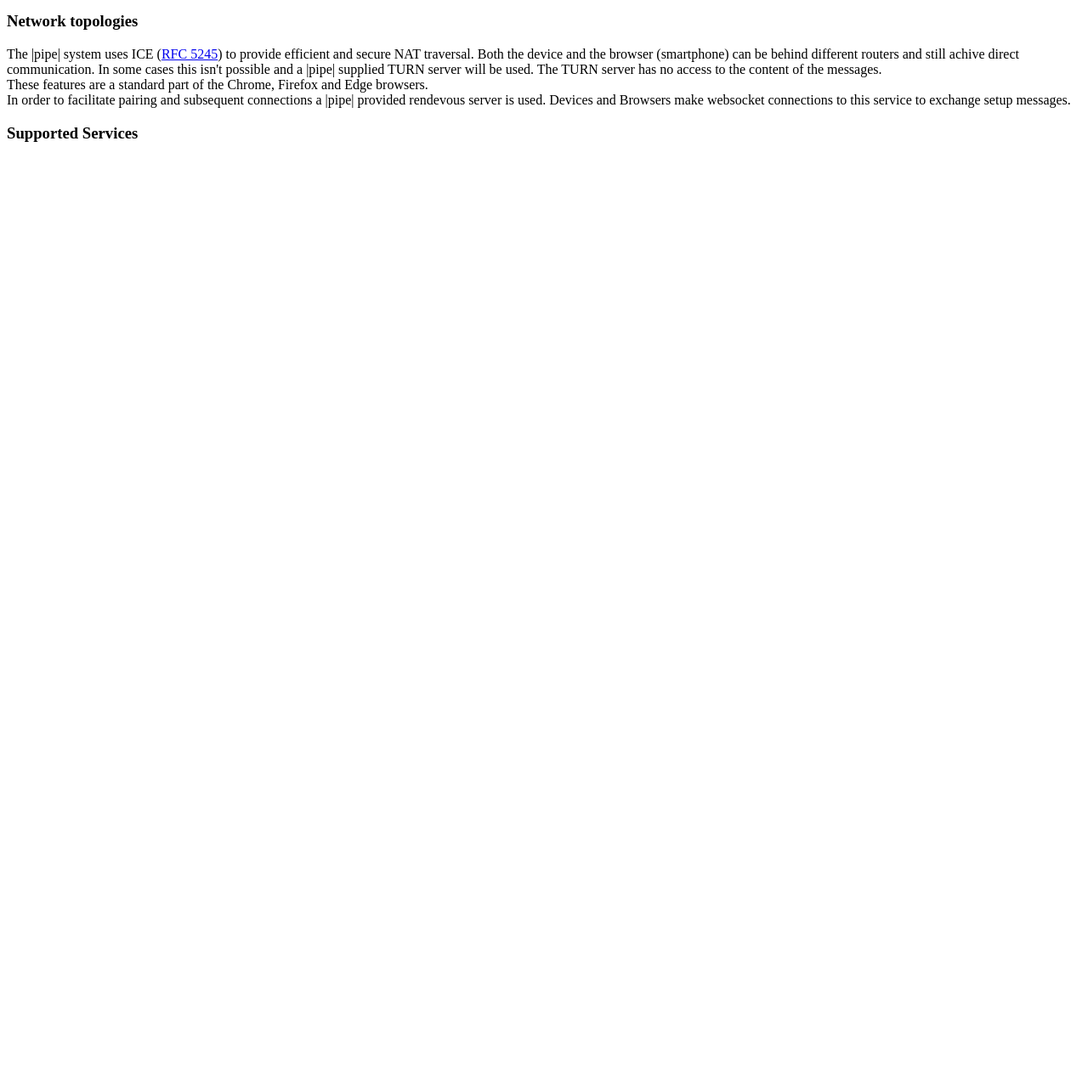
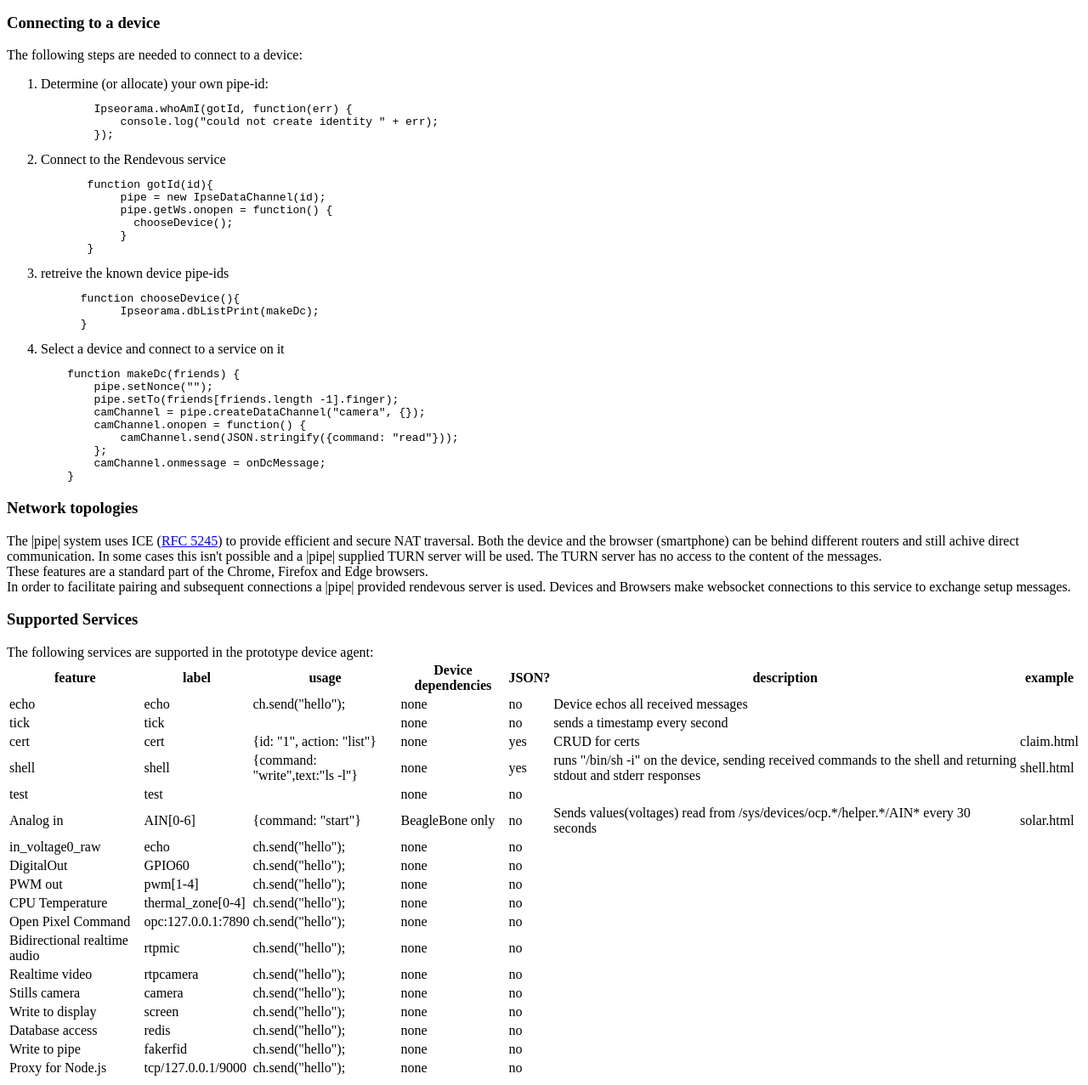
Before and after one commit to steely-glint/PipeApiDocs, a plain HTML site: page docs/index.html in a window 1280 px wide. Shown: the part 1200-2477 px from the top of the page at 85% size. Before the commit the page ends 1386 px from the top, so only its background shows below. Drawn offline with Linux system fonts and the light colour scheme.

Commit message:
added docs

```diff
--- a/docs/index.html
+++ b/docs/index.html
@@ -27,7 +27,8 @@ Conceptually it can be thought of as a point-to-point VPN, however
 the connections terminate <em>inside</em> the user's browser so
 are only available to that page - not to other apps on the same device.
 
-<h3>Web API<h3>
+<h3>Web API</h3>
+<p><em>NOTE: This API is in Beta- the names and functionality may change. Specifically we expect to replace the Ipse name with Pipe before launch</em></p>
 Each service offered by the IoT device is exposed with a websocket-like interface that will be familiar to web-developers. Each service is accessed by name e.g.:
 <pre>
         var camChannel = pipe.createDataChannel("camera", {});
@@ -59,6 +60,48 @@ The |pipe| system facilitates a secure key-exchange between the device and the u
 <br/>
 Any subsequent incomming connection requests to the device are ignored unless they use the Master's public key. Connections that pass this test can then access the device's services .
 
+<h3>Connecting to a device</h3>
+The following steps are needed to connect to a device:
+<ol>
+<li>Determine (or allocate) your own pipe-id:
+<pre>
+        Ipseorama.whoAmI(gotId, function(err) {
+            console.log("could not create identity " + err);
+        });
+</pre>
+</li>
+<li>Connect to the Rendevous service
+<pre>
+       function gotId(id){
+            pipe = new IpseDataChannel(id);
+            pipe.getWs.onopen = function() {
+              chooseDevice();
+            }
+       }
+</pre>
+</li>
+<li>retreive the known device pipe-ids
+<pre>
+      function chooseDevice(){
+            Ipseorama.dbListPrint(makeDc);
+      }
+</pre>
+</li>
+<li>Select a device and connect to a service on it
+<pre>
+    function makeDc(friends) {
+        pipe.setNonce("");
+        pipe.setTo(friends[friends.length -1].finger);
+        camChannel = pipe.createDataChannel("camera", {});
+        camChannel.onopen = function() {
+            camChannel.send(JSON.stringify({command: "read"}));
+        };
+        camChannel.onmessage = onDcMessage;
+    }
+</pre>
+</li>
+</ol>
+
 <h3>Network topologies</h3>
 The |pipe| system uses ICE (<a href="https://datatracker.ietf.org/doc/rfc5245/">RFC 5245</a>) to provide efficient and secure NAT traversal. Both the device and the browser (smartphone) can be behind different routers and still achive direct communication. In some cases this isn't possible and a |pipe| supplied TURN server will be used. The TURN server has no access to the content of the messages.<br/>
 These features are a standard part of the Chrome, Firefox and Edge browsers.
@@ -66,5 +109,28 @@ These features are a standard part of the Chrome, Firefox and Edge browsers.
 In order to facilitate pairing and subsequent connections a |pipe| provided rendevous server is used. Devices and Browsers make websocket connections to this service to exchange setup messages.
 
 <h3>Supported Services</h3>
+The following services are supported in the prototype device agent:
+<table>
+<tr><th>feature</th><th>label</th><th>usage</th><th>Device dependencies</th><th>JSON?</th><th>description</th><th>example</th></tr>
+<tr><td>echo</td><td>echo</td><td>ch.send("hello");</td><td>none</td><td>no</td><td>Device echos all received messages</td></tr>
+<tr><td>tick</td><td>tick</td><td></td><td>none</td><td>no</td><td>sends a timestamp every second</td></tr>
+<tr><td>cert</td><td>cert</td><td>{id: "1", action: "list"}</td><td>none</td><td>yes</td><td>CRUD for certs</td><td>claim.html</td></tr>
+<tr><td>shell</td><td>shell</td><td>{command: "write",text:"ls -l"}</td><td>none</td><td>yes</td><td>runs "/bin/sh -i" on the device, sending received commands to the shell and returning stdout and stderr responses</td><td>shell.html</td></tr>
+<tr><td>test</td><td>test</td><td></td><td>none</td><td>no</td><td></td></tr>
+<tr><td>Analog in</td><td>AIN[0-6]</td><td>{command: "start"}</td><td>BeagleBone only</td><td>no</td><td>Sends values(voltages) read from /sys/devices/ocp.*/helper.*/AIN* every 30 seconds</td><td>solar.html</td></tr>
+<tr><td>in_voltage0_raw</td><td>echo</td><td>ch.send("hello");</td><td>none</td><td>no</td><td></td></tr>
+<tr><td>DigitalOut</td><td>GPIO60</td><td>ch.send("hello");</td><td>none</td><td>no</td><td></td></tr>
+<tr><td>PWM out</td><td>pwm[1-4]</td><td>ch.send("hello");</td><td>none</td><td>no</td><td></td></tr>
+<tr><td>CPU Temperature</td><td>thermal_zone[0-4]</td><td>ch.send("hello");</td><td>none</td><td>no</td><td></td></tr>
+<tr><td>Open Pixel Command</td><td>opc:127.0.0.1:7890</td><td>ch.send("hello");</td><td>none</td><td>no</td><td></td></tr>
+<tr><td>Bidirectional realtime audio</td><td>rtpmic</td><td>ch.send("hello");</td><td>none</td><td>no</td><td></td></tr>
+<tr><td>Realtime video</td><td>rtpcamera</td><td>ch.send("hello");</td><td>none</td><td>no</td><td></td></tr>
+<tr><td>Stills camera</td><td>camera</td><td>ch.send("hello");</td><td>none</td><td>no</td><td></td></tr>
+<tr><td>Write to display</td><td>screen</td><td>ch.send("hello");</td><td>none</td><td>no</td><td></td></tr>
+<tr><td>Database access</td><td>redis</td><td>ch.send("hello");</td><td>none</td><td>no</td><td></td></tr>
+<tr><td>Write to pipe</td><td>fakerfid</td><td>ch.send("hello");</td><td>none</td><td>no</td><td></td></tr>
+<tr><td>Proxy for Node.js</td><td>tcp/127.0.0.1/9000</td><td>ch.send("hello");</td><td>none</td><td>no</td><td></td></tr>
+</table>
+
 </body>
 </html>
```
